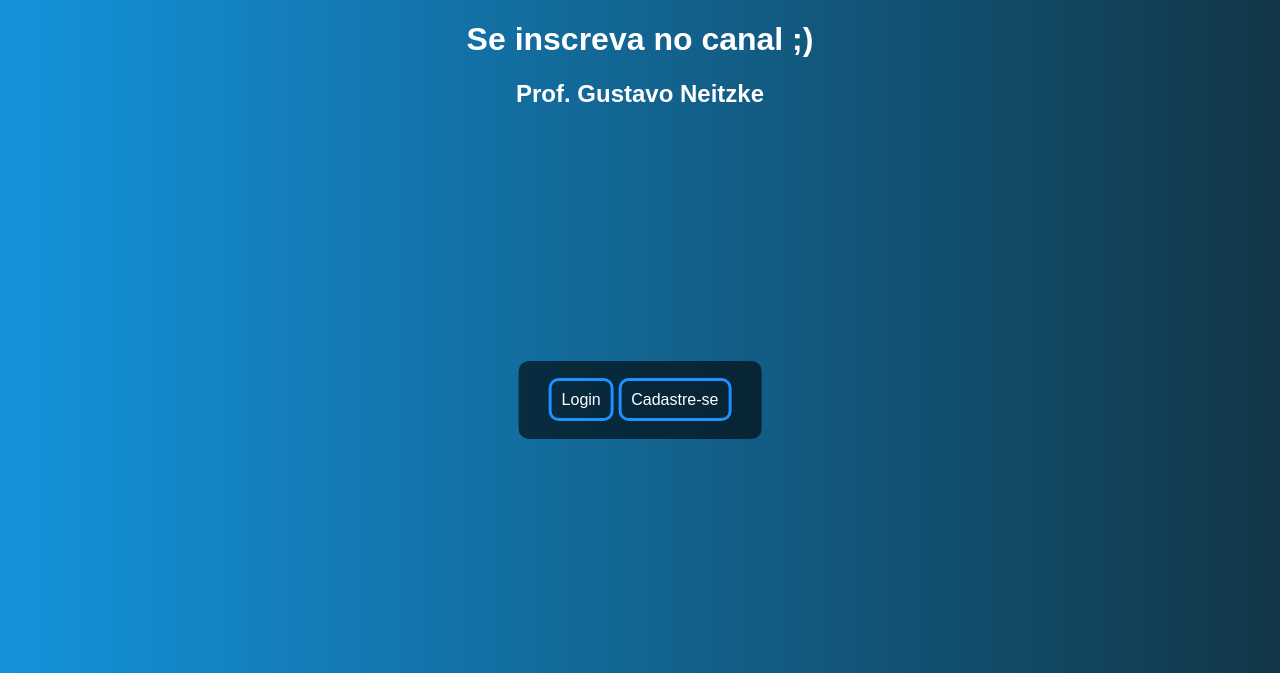
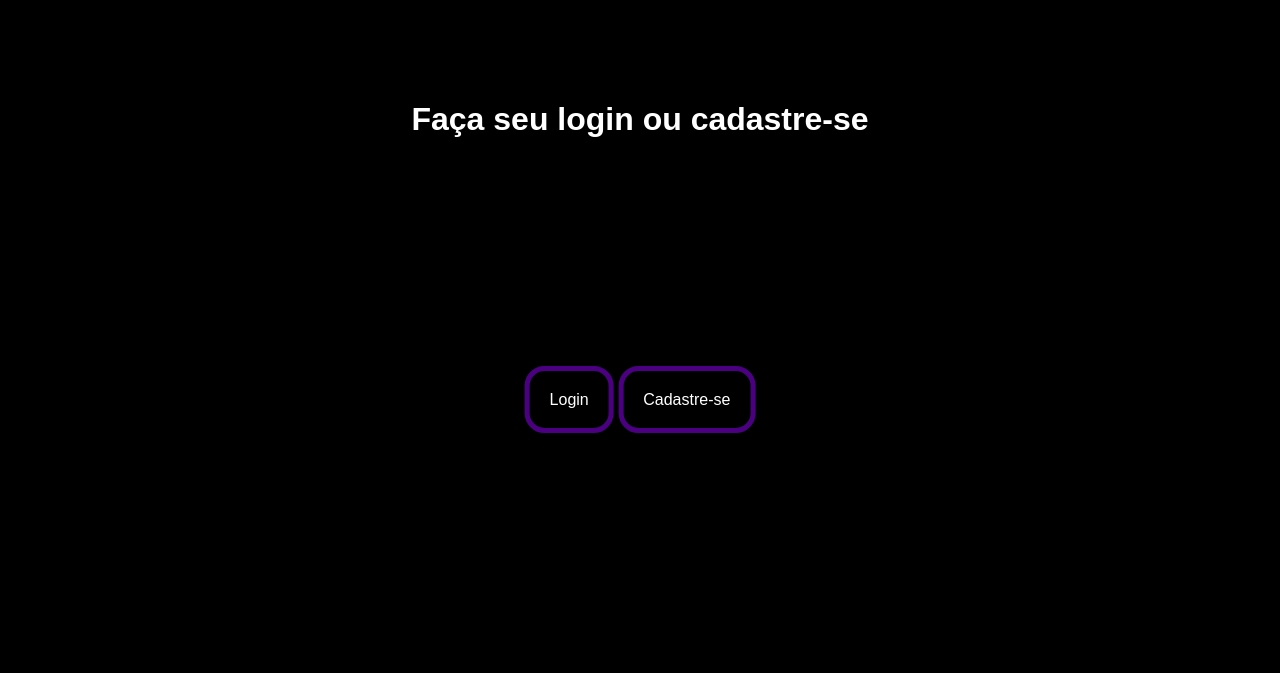
Before and after one commit to gabrielgt5/SC---Cadastro, a PHP site: page /home.php in a window 1280 px wide. Shown: the top 673 px of the page. Run offline with PHP 8.4, Linux system fonts and the light colour scheme.

Commit message:
Update home.php

```diff
--- a/home.php
+++ b/home.php
@@ -8,7 +8,7 @@
     <style>
         body{
             font-family: Arial, Helvetica, sans-serif;
-            background: linear-gradient(to right, rgb(20, 147, 220), rgb(17, 54, 71));
+            background: linear-gradient(to right, rgb(0, 0, 0), rgb(0, 0, 0));
             text-align: center;
             color: white;
         }
@@ -24,18 +24,21 @@
         a{
             text-decoration: none;
             color: white;
-            border: 3px solid dodgerblue;
-            border-radius: 10px;
-            padding: 10px;
+            border: 5px solid indigo;
+            border-radius: 20px;
+            padding: 20px;
         }
         a:hover{
-            background-color: dodgerblue;
+            background-color: indigo;
         }
     </style>
 </head>
 <body>
-    <h1>Se inscreva no canal ;)</h1>
-    <h2>Prof. Gustavo Neitzke</h2>
+    <br>
+    <br>
+    <br>
+    <br>
+    <h1>Faça seu login ou cadastre-se</h1>
     <div class="box">
         <a href="login.php">Login</a>
         <a href="formulario.php">Cadastre-se</a>
```
